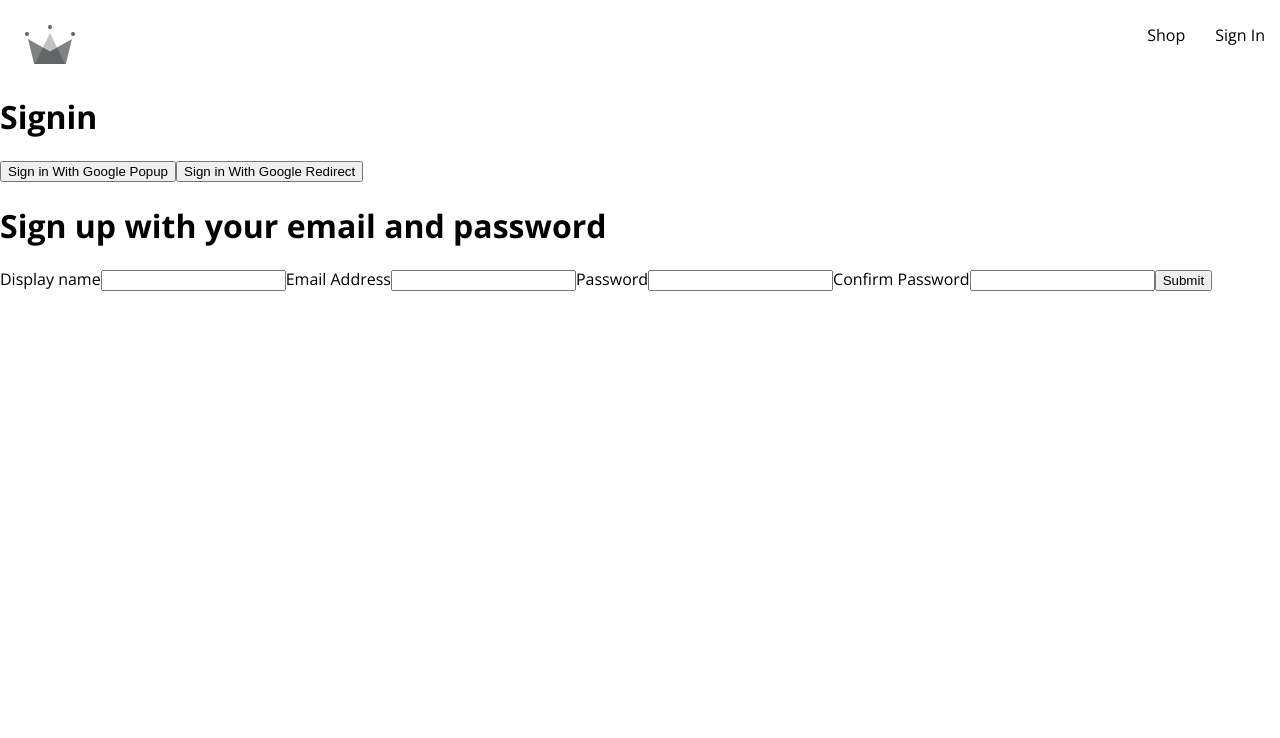
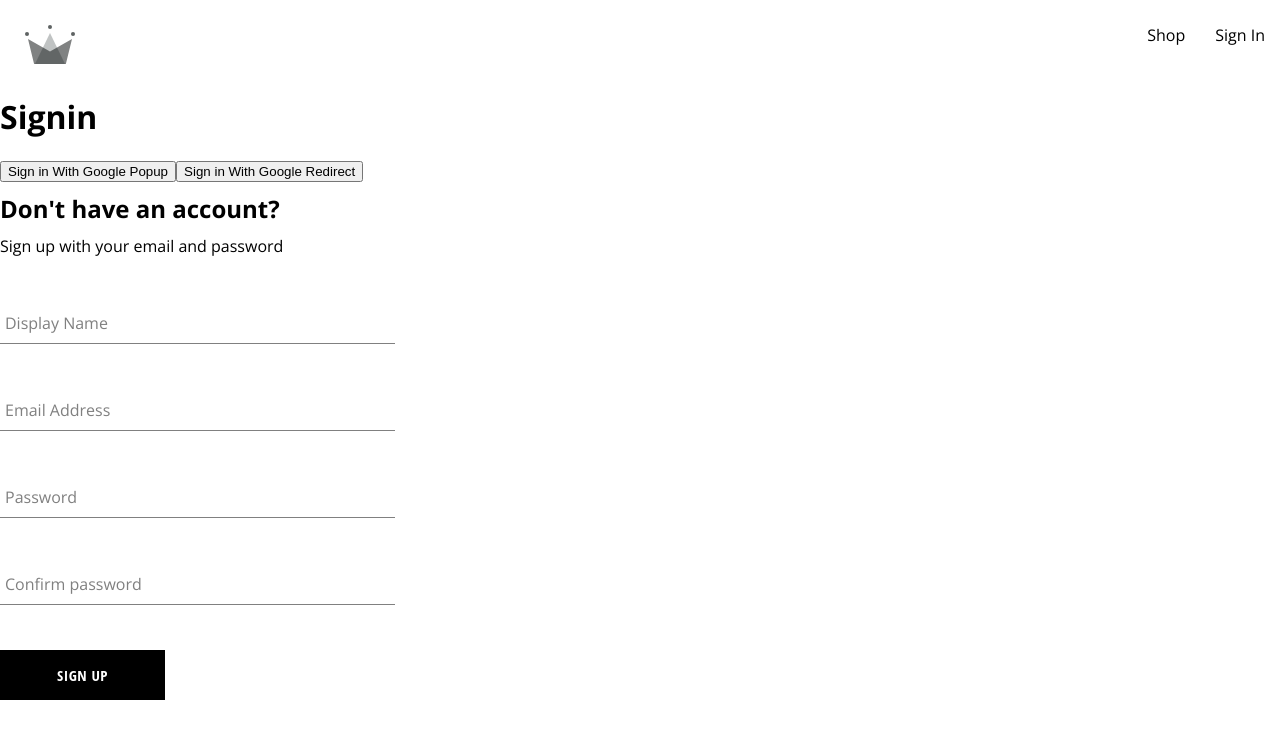
Before and after one commit to ManhTrinhNguyen/ecommer-clothing-store, a React (Create React App) app: page /sign-in in a window 1280 px wide. Shown: the top 738 px of the page. Built offline with nearby package versions, Linux system fonts and the light colour scheme; a web font is replaced by a local one.

Commit message:
Make Button Component and Form-input Component

```diff
--- a/src/App.js
+++ b/src/App.js
@@ -14,7 +14,8 @@
     element: <Navigation />,
     children: [
       {
-        index: true, element: <Home />
+        index: true,
+        element: <Home />
       },
       {
         path: "shop",
--- /dev/null
+++ b/src/components/button/Button.jsx
@@ -0,0 +1,20 @@
+import React from 'react'
+import "./button.styles.scss"
+
+const BUTTON_TYPE_CLASSES = {
+  google: "google-sign-in",
+  inverted: "inverted"
+}
+
+function Button({children, buttonType, ...otherProps}) {
+  return (
+    <button
+      className={`button-container ${BUTTON_TYPE_CLASSES[buttonType]}`}
+      {...otherProps}
+    >
+      {children}
+    </button>
+  )
+}
+
+export default Button
--- /dev/null
+++ b/src/components/button/button.styles.scss
@@ -0,0 +1 @@
+.button-container { min-width: 165px; width: auto; height: 50px; letter-spacing: 0.5px; line-height: 50px; padding: 0 35px 0 35px; font-size: 15px; background-color: black; color: white; text-transform: uppercase; font-family: 'Open Sans Condensed'; font-weight: bolder; border: none; cursor: pointer; display: flex; justify-content: center; &:hover { background-color: white; color: black; border: 1px solid black; } &.google-sign-in { background-color: #4285f4; color: white; &:hover { background-color: #357ae8; border: none; } } &.inverted { background-color: white; color: black; border: 1px solid black; &:hover { background-color: black; color: white; border: none; } } }
--- /dev/null
+++ b/src/components/form-input/FormInput.jsx
@@ -0,0 +1,18 @@
+import React from 'react'
+import "./form-input.scss"
+
+function FormInput({ label, ...otherProps }) {
+  return (
+    <div className='group'>
+        <input className='form-input' {...otherProps} />
+      {
+        label && <label className={`${otherProps.value.length ? "shrink" : ""} form-input-label`}>{label}</label>
+     }
+
+    </div>
+
+
+  )
+}
+
+export default FormInput
--- /dev/null
+++ b/src/components/form-input/form-input.scss
@@ -0,0 +1 @@
+$sub-color: grey; $main-color: black; @mixin shrinkLabel { top: -14px; font-size: 12px; color: $main-color; } .group { position: relative; margin: 45px 0; .form-input { background: none; background-color: white; color: $sub-color; font-size: 18px; padding: 10px 10px 10px 5px; display: block; width: 100%; border: none; border-radius: 0; border-bottom: 1px solid $sub-color; margin: 25px 0; &:focus { outline: none; } &:focus ~ .form-input-label { @include shrinkLabel(); } } input[type='password'] { letter-spacing: 0.3em; } .form-input-label { color: $sub-color; font-size: 16px; font-weight: normal; position: absolute; pointer-events: none; left: 5px; top: 10px; transition: 300ms ease all; &.shrink { @include shrinkLabel(); } } }
--- a/src/components/sign-up/SignUp.jsx
+++ b/src/components/sign-up/SignUp.jsx
@@ -1,6 +1,8 @@
-import userEvent from '@testing-library/user-event';
 import React, { useState } from 'react'
 import { createAuthUserWithEmailAndPassword, createUserDocumentFromAuth } from '../../utils/firebase/Firebase';
+import FormInput from '../form-input/FormInput';
+import "./sign-up-form.style.scss"
+import Button from '../button/Button';
 
 function SignUp() {
   const [userInfomations, setUserInfomations] = useState({
@@ -40,8 +42,6 @@
     }
   }
 
-
-
   function handleChange(event) {
     const name = event.target.name;
     const value = event.target.value
@@ -53,22 +53,19 @@
     ))
   }
   return (
-    <div>
-      <h1>Sign up with your email and password</h1>
+    <div className='sign-up-container'>
+      <h2>Don't have an account?</h2>
+      <span>Sign up with your email and password</span>
       <form onSubmit={handleSubmit}>
         {/* Display name */}
-        <label htmlFor="displayName">Display name</label>
-        <input onChange={handleChange} value={userInfomations.displayName} name='displayName' type="text" required />
+        <FormInput label="Display Name" onChange={handleChange} value={userInfomations.displayName} name='displayName' type="text" required />
         {/* Email Address */}
-        <label htmlFor='email'>Email Address</label>
-        <input onChange={handleChange} value={userInfomations.email} name='email' type="email" required />
+        <FormInput label="Email Address" onChange={handleChange} value={userInfomations.email} name='email' type="email" required />
         {/* Password */}
-        <label htmlFor='password'>Password</label>
-        <input onChange={handleChange} value={userInfomations.password} name='password' type="password" required />
+        <FormInput label="Password" onChange={handleChange} value={userInfomations.password} name='password' type="password" required />
         {/* Confirm Password */}
-        <label htmlFor="confirmPassword">Confirm Password</label>
-        <input onChange={handleChange} value={userInfomations.confirmPassword} type="password" name='confirmPassword' required/>
-        <button>Submit</button>
+        <FormInput label="Confirm password" onChange={handleChange} value={userInfomations.confirmPassword} type="password" name='confirmPassword' required/>
+        <Button type="submit">Sign Up</Button>
       </form>
     </div>
   )
--- /dev/null
+++ b/src/components/sign-up/sign-up-form.style.scss
@@ -0,0 +1,8 @@
+.sign-up-container {
+  display: flex;
+  flex-direction: column;
+  width: 380px;
+  h2{
+    margin: 10px 0;
+  }
+}
--- a/src/utils/firebase/Firebase.js
+++ b/src/utils/firebase/Firebase.js
@@ -33,7 +33,7 @@
 export const signInWithGoogleRedirect =() => signInWithRedirect(auth, googleProvider)
 export const db = getFirestore(fireBaseApp)
 
-export const createUserDocumentFromAuth = async (userAuth, additionalInfomation = {}) => {
+export const createUserDocumentFromAuth = async (userAuth, additionalInfomation = { }) => {
   if (!userAuth) return
 
   const userDocRef = doc(db, "users", userAuth.uid)
```
